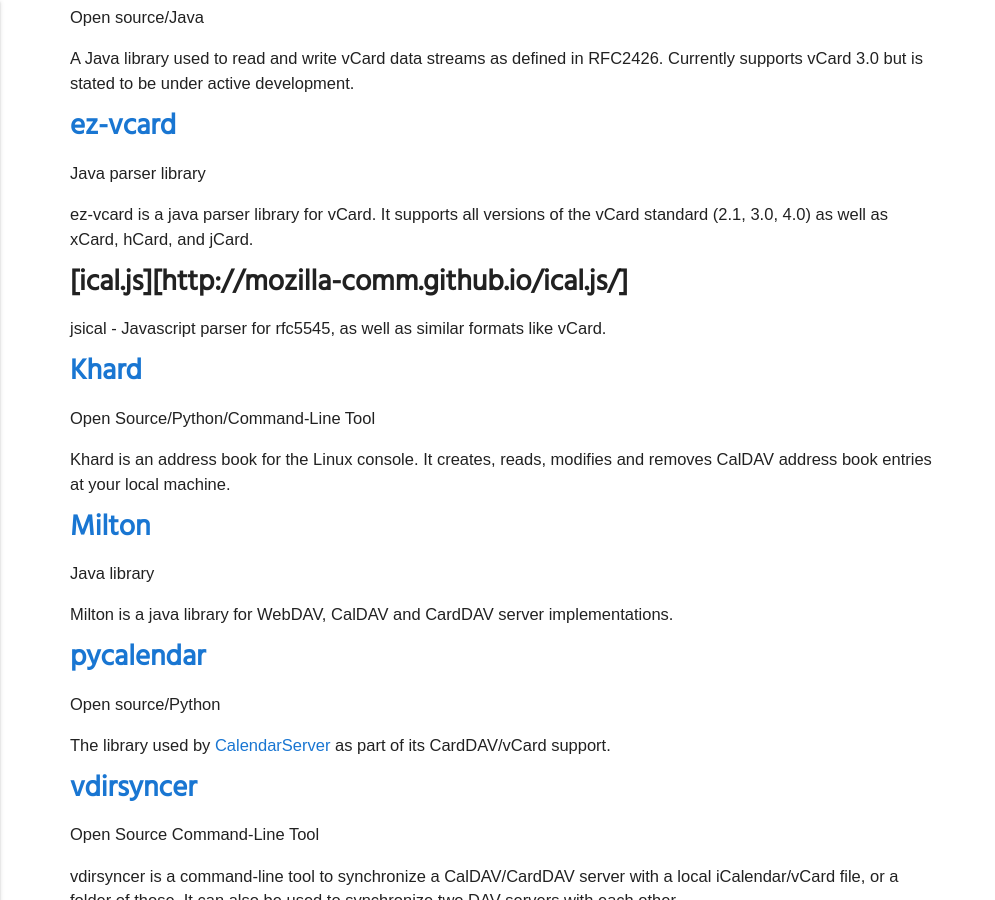
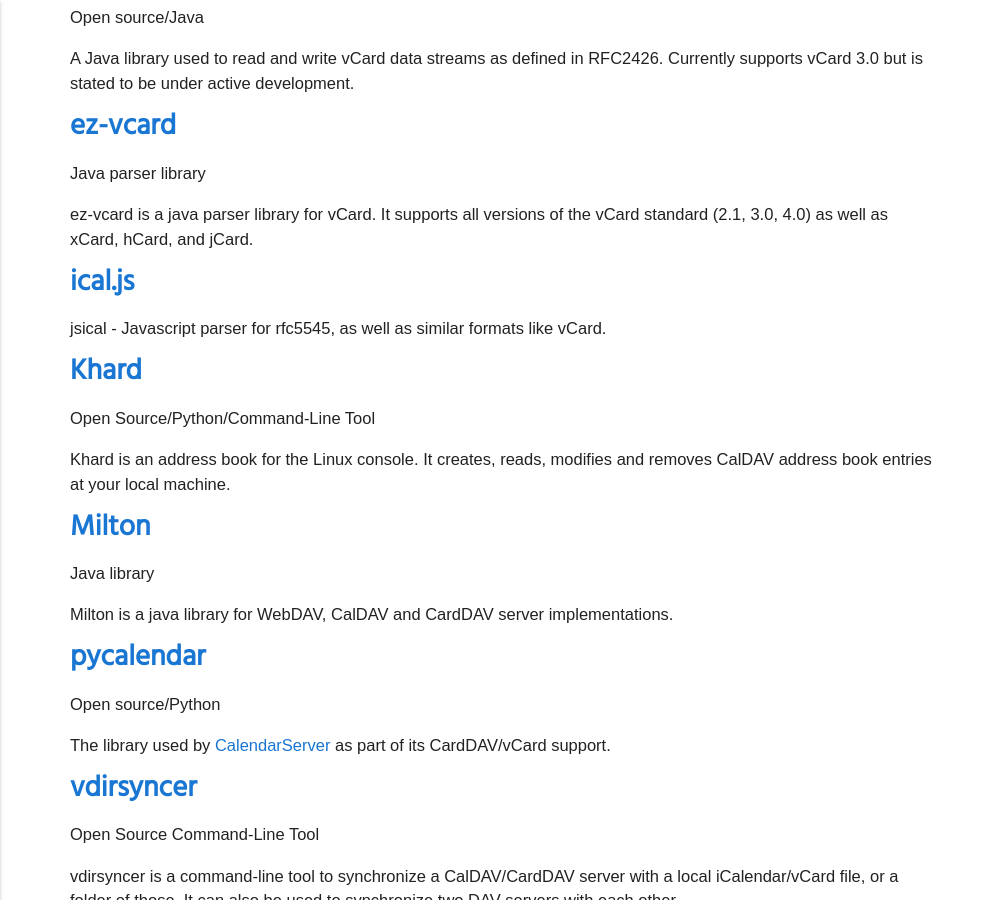
Before and after one commit to CalConnect/DEVGUIDE, a Jekyll site: the page built from _pages/CardDAV/libraries.md, in a window 1280 px wide and 900 px high, scrolled down 326 px. Shown: the whole window, without its empty margins (0-995 px from the left). Built offline with Jekyll 4.4.1, drawn with Linux system fonts in a browser that asks for light colours; some web fonts are replaced.

Commit message:
correct link format

```diff
--- a/_pages/CardDAV/libraries.md
+++ b/_pages/CardDAV/libraries.md
@@ -21,7 +21,7 @@ A Java library used to read and write vCard data streams as defined in RFC2426.
 
 ez-vcard is a java parser library for vCard. It supports all versions of the vCard standard (2.1, 3.0, 4.0) as well as xCard, hCard, and jCard.
 
-### [ical.js][http://mozilla-comm.github.io/ical.js/]
+### [ical.js](http://mozilla-comm.github.io/ical.js/)
 jsical - Javascript parser for rfc5545, as well as similar formats like
 vCard.
 
```
Also changed, not shown: _pages/CalDAV/libraries.md (+1 -1 lines).
